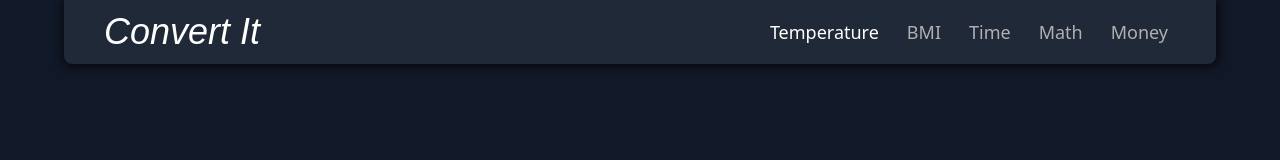
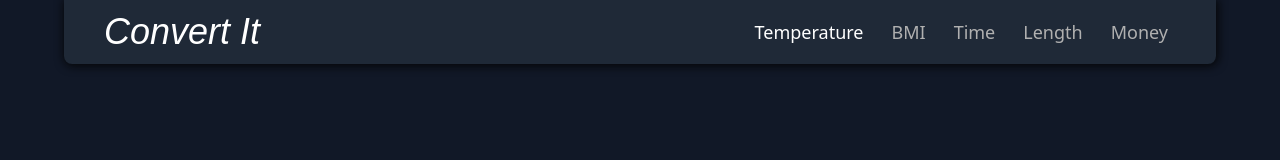
Before and after one commit to YasserDalal/Convert_It, a React (Vite) app: page / in a window 1280 px wide. Shown: the top 160 px of the page. Built offline with nearby package versions, Linux system fonts and the light colour scheme; a web font is replaced by a local one.

Commit message:
change the name from 'Math' to 'Length'

```diff
--- a/src/components/ResultContent.jsx
+++ b/src/components/ResultContent.jsx
@@ -20,7 +20,7 @@ export default function ResultContent({ classname, result, finalInputValue, clic
           <div className="px-5">=</div>
           <div>{result}</div>
         </div>
-      : clicked === 'Math' && result ?
+      : clicked === 'Length' && result ?
         <div className="flex text-2xl border py-2 px-4 rounded-lg">
           <div>{finalInputValue}</div>
           <div className="px-5">=</div>
--- a/src/data/Data.jsx
+++ b/src/data/Data.jsx
@@ -5,7 +5,7 @@ export const Data = [
       { name: "Temperature" },
       { name: "BMI" },
       { name: "Time" },
-      { name: "Math" },
+      { name: "Length" },
       { name: "Money" }
     ]
   },
@@ -40,8 +40,8 @@ export const Data = [
           ]}
         ]
       },
-      { Math: [
-          { title: 'Math Converter', subtitle: 'Enter the <b>Number</b>, select units and submit.'},
+      { Length: [
+          { title: 'Length Converter', subtitle: 'Enter the <b>Length</b>, select units and submit.'},
           { units: [
             { name: 'millimeters', value: 'mm' },
             { name: 'centimeters', value: 'cm' },
```
